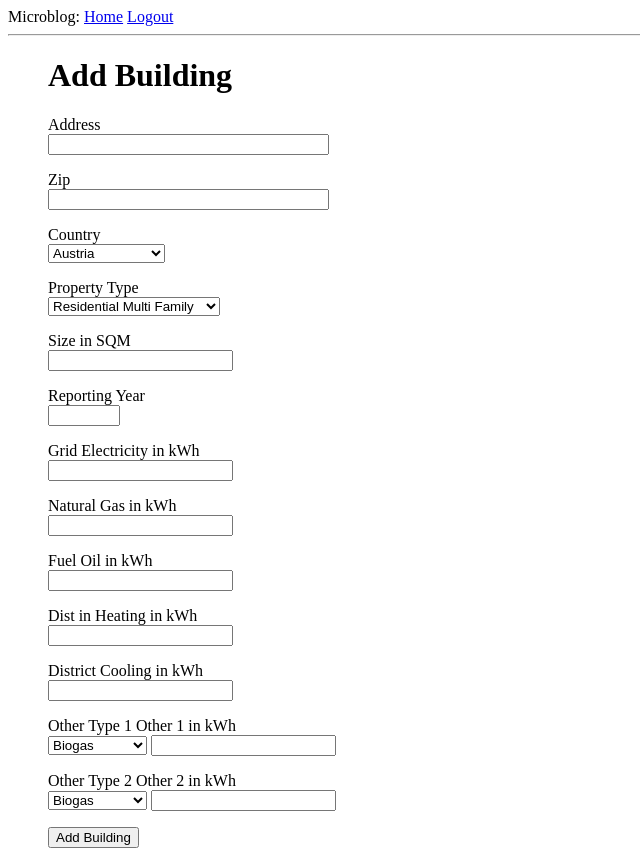
After one commit to lululululu5/re-immo, a Flask app: page /building in a window 1280 px wide. The commit adds this page. Shown: the whole page, without its empty margins (0-640 px from the left). Run offline with Flask 3, Linux system fonts and the light colour scheme; the visitor is signed in with stand-in values (Sample User, id 1).

Commit message:
Extended Building Form incl. some additional validation

```diff
--- /dev/null
+++ b/app/data/emissions.py
@@ -0,0 +1,15 @@
+# other_energy_types = [
+#     "Biogas",
+#     "Wood chips",
+#     "Wood pellets",
+#     "Coal",
+#     "Landfill gas",
+#     "LPGs"]
+
+other_energy_types  = {
+    "biogas": "Biogas",
+    "wood_chips":"Wood chips",
+    "wood_pellets":"Wood pellets",
+    "coal":"Coal",
+    "landfill_gas":"Landfill gas",
+    "lpgs":"LPGs"}
--- /dev/null
+++ b/app/data/geo_data.py
@@ -0,0 +1,32 @@
+country_nuts0 = {
+  "Austria": "AT",
+  "Belgium": "BE",
+  "Bulgaria": "BG",
+  "Croatia": "HR",
+  "Cyprus": "CY",
+  "Czech Republic": "CZ",
+  "Denmark": "DK",
+  "Estonia": "EE",
+  "Finland": "FI",
+  "France": "FR",
+  "Germany": "DE",
+  "Greece": "EL",
+  "Hungary": "HU",
+  "Ireland": "IE",
+  "Italy": "IT",
+  "Latvia": "LV",
+  "Lithuania": "LT",
+  "Luxembourg": "LU",
+  "Malta": "MT",
+  "Netherlands": "NL",
+  "Poland": "PL",
+  "Portugal": "PT",
+  "Romania": "RO",
+  "Slovakia": "SK",
+  "Slovenia": "SI",
+  "Spain": "ES",
+  "Sweden": "SE",
+  "Norway": "NO",
+  "Switzerland": "CH",
+  "United Kingdom": "UK"
+}
--- a/app/forms.py
+++ b/app/forms.py
@@ -1,13 +1,23 @@
+from datetime import datetime
+
 from flask_wtf import FlaskForm
-from wtforms import StringField, PasswordField, BooleanField, SubmitField
-from wtforms.validators import DataRequired, Email, ValidationError, EqualTo
+from wtforms import StringField, PasswordField, BooleanField, SubmitField, SelectField, IntegerField, DateField
+from wtforms.validators import DataRequired, Email, ValidationError, EqualTo, NumberRange
 import sqlalchemy as sa
 
 from app import db
 from .models import User
 
+from .data.geo_data import country_nuts0
+from .data.emissions import other_energy_types
+
+country_choices = [(code,country) for country, code in country_nuts0.items()]
+current_year = datetime.today().year
+
+other_energy_types = [(key, value) for key,value in other_energy_types.items()]
+
+
 class LoginForm(FlaskForm):
-    # username = StringField("Username", validators=[DataRequired()])
     email = StringField("Email", validators=[DataRequired(), Email()])
     password = PasswordField("Password", validators=[DataRequired()])
     remember_me = BooleanField("Remember Me")
@@ -25,3 +35,39 @@ class RegistrationForm(FlaskForm):
         user = db.session.scalar(sa.select(User).where(User.email == email.data))
         if user is not None:
             raise ValidationError("User already exists, please use different email")
+
+    def validate_password_strength(self, password):
+        pass
+
+class BuildingAssessmentForm(FlaskForm):
+    address = StringField("Address", validators=[DataRequired()])
+    zip = StringField("Zip", validators=[DataRequired()])
+    country = SelectField("Country", choices=country_choices, validators=[DataRequired()])
+    property_type = SelectField("Property Type", choices=[("RMF", "Residential Multi Family"), ("RSF", "Residential Single Family")], validators=[DataRequired()])
+    size = IntegerField("Size in SQM", validators=[DataRequired(), NumberRange(min=0)])
+    reporting_year = IntegerField("Reporting Year", validators=[DataRequired(), NumberRange(min=1400, max=current_year)])
+    submit = SubmitField("Add Building")
+
+    # Energy consumption
+    grid_elec = IntegerField("Grid Electricity in kWh", validators=[NumberRange(min=0)])
+    natural_gas = IntegerField("Natural Gas in kWh", validators=[NumberRange(min=0)])
+    fuel_oil = IntegerField("Fuel Oil in kWh", validators=[NumberRange(min=0)])
+    dist_heating = IntegerField("Dist in Heating in kWh", validators=[NumberRange(min=0)])
+    dist_cooling = IntegerField("District Cooling in kWh", validators=[NumberRange(min=0)])
+    o1_energy_type = SelectField("Other Type 1", choices=other_energy_types)
+    o1_consumption = IntegerField("Other 1 in kWh", validators=[NumberRange(min=0)])
+    o2_energy_type = SelectField("Other Type 2", choices=other_energy_types)
+    o2_consumption = IntegerField("Other 2 in kWh", validators=[NumberRange(min=0)])
+
+    #Fugitive Emissions
+
+
+
+    def validate_address(self, address):
+        pass
+
+    def validate_zip(self, zip):
+        pass
+
+    def validate_zip_country(self, zip, country):
+        pass
--- a/app/models.py
+++ b/app/models.py
@@ -17,8 +17,8 @@ class UserTypes(enum.Enum):
     admin = "admin"
 
 class PropertyTypes(enum.Enum):
-    residential_single_family = "RSF"
-    residential_multi_family = "RMF"
+    RSF = "RSF"
+    RMF = "RMF"
 
 class EnergyTypes(enum.Enum):
     biogas = "Biogas"
@@ -162,10 +162,10 @@ class Building(db.Model):
 
     id: so.Mapped[str] = so.mapped_column(sa.String(64), primary_key=True, default=lambda:str(uuid4()))
     address: so.Mapped[str] = so.mapped_column(sa.String(128), index=True, nullable=False)
-    reporting_year: so.Mapped[int] = so.mapped_column(nullable=False, default=lambda:datetime.date.today().year)
+    reporting_year: so.Mapped[int] = so.mapped_column(nullable=False, default=lambda:datetime.today().year)
     country: so.Mapped[str] = so.mapped_column(sa.String(64), nullable=False)
     zip: so.Mapped[str] = so.mapped_column(sa.String(16), nullable=False)
-    property_type: so.Mapped[PropertyTypes] = so.mapped_column(sa.Enum(PropertyTypes, validate_strings=True), default=PropertyTypes.residential_single_family)
+    property_type: so.Mapped[PropertyTypes] = so.mapped_column(sa.Enum(PropertyTypes, validate_strings=True), default=PropertyTypes.RSF)
     size: so.Mapped[float] = so.mapped_column(nullable=False)
 
     #Energy Procurement
@@ -221,19 +221,5 @@ class Building(db.Model):
     #relationship
     owner: so.Mapped[User] = so.relationship(back_populates="building")
 
-
-
-
-# class Building(db.Model):
-#     __tablename__ = "buildings"
-
-#     id: so.Mapped[int] = so.mapped_column(primary_key=True)
-#     user_id: so.Mapped[int] = so.mapped_column(sa.ForeignKey(User.id), index=True)
-#     address: so.Mapped[str] = so.mapped_column(sa.String(128), index=True)
-
-
-
-
-
-#     def __repr__(self) -> str:
-#         return f"Building {self.address}"
+    def __repr__(self) -> str:
+        return f"Building with Address:{self.address} "
--- a/app/routes.py
+++ b/app/routes.py
@@ -3,26 +3,16 @@ from flask_login import current_user, login_user, logout_user, login_required
 import sqlalchemy as sa
 from urllib.parse import urlsplit
 
-from .forms import LoginForm, RegistrationForm
-from .models import User
+from .forms import LoginForm, RegistrationForm, BuildingAssessmentForm
+from .models import User, Building
 from app import app, db
 
 @app.route("/")
 @app.route("/index")
 @login_required
 def index():
-    buildings = [
-        {
-            "address": "123",
-            "reporting_year": 2024,
-            "country": "Germany",
-            "zip": "12023",
-            "property_type" : "RSF",
-            "size": 100
-
-        }
-    ]
-    return render_template("index.html", buildings=buildings)
+    building = db.session.scalar(sa.select(Building).where(Building.user_id == current_user.id))
+    return render_template("index.html", building=building)
 
 @app.route("/login", methods=["GET", "POST"])
 def login():
@@ -59,3 +49,37 @@ def register():
         flash("Congratulation, you are now a registered user!")
         return redirect(url_for("login"))
     return render_template("register.html", title="Register", form=form)
+
+@app.route("/building", methods=["GET", "POST"])
+@login_required
+def building():
+    form = BuildingAssessmentForm()
+    if form.validate_on_submit():
+        building = Building(
+            address=form.address.data,
+            zip = form.zip.data,
+            reporting_year=form.reporting_year.data,
+            country = form.country.data,
+            property_type = form.property_type.data,
+            size = form.size.data,
+            grid_elec = form.grid_elec.data,
+            natural_gas = form.natural_gas.data,
+            fuel_oil = form.fuel_oil.data,
+            dist_heating = form.dist_heating.data,
+            dist_cooling = form.dist_cooling.data,
+            o1_energy_type = form.o1_energy_type.data,
+            o1_consumption = form.o1_consumption.data,
+            o2_energy_type = form.o2_energy_type.data,
+            o2_consumption = form.o2_consumption.data,
+            user_id = current_user.id
+        )
+        db.session.add(building)
+        db.session.commit()
+        flash("Building successfully created.")
+        return redirect(url_for("index"))
+    return render_template("building.html", title="Building", form=form)
+
+@app.route("/building/<id>", methods=["DELETE"])
+@login_required
+def delete_building():
+    pass
--- /dev/null
+++ b/app/templates/building.html
@@ -0,0 +1,116 @@
+{% extends "base.html" %}
+
+{% block content %}
+    <h1> Add Building </h1>
+    <form action="" method="post">
+        {{form.hidden_tag()}}
+        <p>
+            {{ form.address.label }}<br>
+            {{ form.address(size=32) }}<br>
+            {% for error in form.address.errors %}
+            <span style="color: red;">[{{ error }}]</span>
+            {% endfor %}
+        </p>
+        <p>
+            {{ form.zip.label }}<br>
+            {{ form.zip(size=32) }}<br>
+            {% for error in form.zip.errors %}
+            <span style="color: red;">[{{ error }}]</span>
+            {% endfor %}
+        </p>
+        <p>
+            {{ form.country.label }}<br>
+            {{ form.country}}<br>
+            {% for error in form.country.errors %}
+            <span style="color: red;">[{{ error }}]</span>
+            {% endfor %}
+        </p>
+        <p>
+            {{ form.property_type.label }}<br>
+            {{ form.property_type}}
+            {% for error in form.property_type.errors %}
+            <span style="color: red;">[{{ error }}]</span>
+            {% endfor %}
+        </p>
+        <p>
+            {{ form.size.label }}<br>
+            {{ form.size(size=32) }}<br>
+            {% for error in form.size.errors %}
+            <span style="color: red;">[{{ error }}]</span>
+            {% endfor %}
+        </p>
+        <p>
+            {{ form.reporting_year.label }}<br>
+            {{ form.reporting_year(size=32) }}<br>
+            {% for error in form.reporting_year.errors %}
+            <span style="color: red;">[{{ error }}]</span>
+            {% endfor %}
+        </p>
+        <p>
+            {{ form.grid_elec.label }}<br>
+            {{ form.grid_elec(size=32) }}<br>
+            {% for error in form.grid_elec.errors %}
+            <span style="color: red;">[{{ error }}]</span>
+            {% endfor %}
+        </p>
+        <p>
+            {{ form.natural_gas.label }}<br>
+            {{ form.natural_gas(size=32) }}<br>
+            {% for error in form.natural_gas.errors %}
+            <span style="color: red;">[{{ error }}]</span>
+            {% endfor %}
+        </p>
+        <p>
+            {{ form.fuel_oil.label }}<br>
+            {{ form.fuel_oil(size=32) }}<br>
+            {% for error in form.fuel_oil.errors %}
+            <span style="color: red;">[{{ error }}]</span>
+            {% endfor %}
+        </p>
+        <p>
+            {{ form.dist_heating.label }}<br>
+            {{ form.dist_heating(size=32) }}<br>
+            {% for error in form.dist_heating.errors %}
+            <span style="color: red;">[{{ error }}]</span>
+            {% endfor %}
+        </p>
+        <p>
+            {{ form.dist_cooling.label }}<br>
+            {{ form.dist_cooling(size=32) }}<br>
+            {% for error in form.dist_cooling.errors %}
+            <span style="color: red;">[{{ error }}]</span>
+            {% endfor %}
+        </p>
+        <p>
+            {{ form.o1_energy_type.label }}
+            {{ form.o1_consumption.label }} <br>
+            {{ form.o1_energy_type }}
+            {{ form.o1_consumption(size=32)}}
+            <br>
+            {% for error in form.o1_consumption.errors %}
+            <span style="color: red;">[{{ error }}]</span>
+            {% endfor %}
+        </p>
+        <p>
+            {{ form.o2_energy_type.label }}
+            {{ form.o2_consumption.label }} <br>
+            {{ form.o2_energy_type }}
+            {{ form.o2_consumption(size=32)}}
+            <br>
+            {% for error in form.o2_consumption.errors %}
+            <span style="color: red;">[{{ error }}]</span>
+            {% endfor %}
+        </p>
+
+
+
+
+
+
+
+
+        <p>{{ form.submit() }}</p>
+
+
+    </form>
+{% endblock  %}
--- a/requirements.txt
+++ b/requirements.txt
@@ -1,6 +1,7 @@
 alembic==1.13.2
 blinker==1.8.2
 click==8.1.7
+DateTime==5.5
 dnspython==2.6.1
 email_validator==2.2.0
 Flask==3.0.3
@@ -14,7 +15,10 @@ Jinja2==3.1.4
 Mako==1.3.5
 MarkupSafe==2.1.5
 python-dotenv==1.0.1
+pytz==2024.1
+setuptools==70.2.0
 SQLAlchemy==2.0.31
 typing_extensions==4.12.2
 Werkzeug==3.0.3
 WTForms==3.1.2
+zope.interface==6.4.post2
```
Also changed, not shown: app/templates/index.html (+5 -3 lines), app.db.
